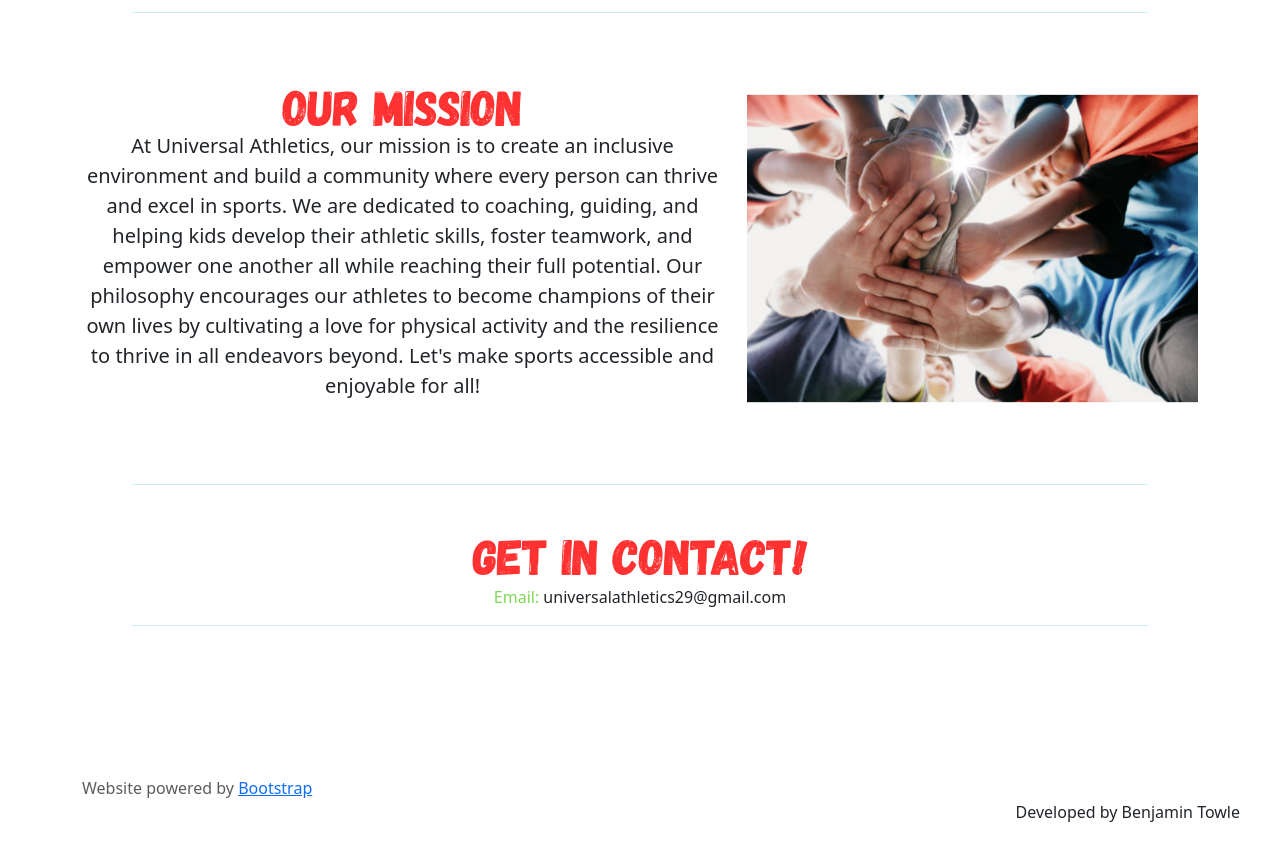
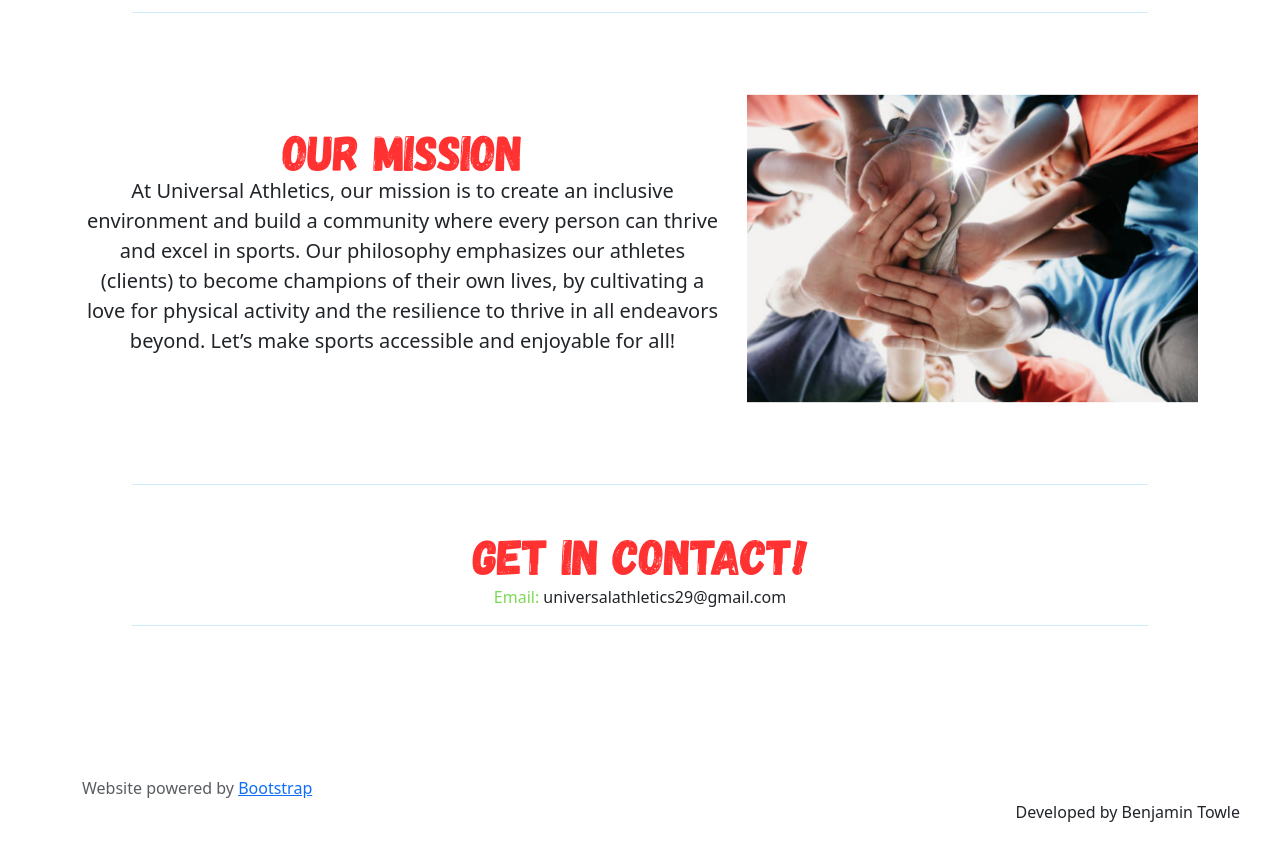
Before and after one commit to benjamintowle04/UA-MERN-Client, a React (Create React App) app: page / in a window 1280 px wide. Shown: the part 1300-2148 px from the top of the page. Built offline with nearby package versions, Linux system fonts and the light colour scheme.

Commit message:
Updated Mission Statement

```diff
--- a/src/components/HomePage.js
+++ b/src/components/HomePage.js
@@ -287,7 +287,7 @@ const HomePage = () => {
                     <div className="col-md-7">
                         <h2 className="featurette-heading fw-normal lh-1">Our Mission</h2>
                         <p className="lead">
-                            At Universal Athletics, our mission is to create an inclusive environment and build a community where every person can thrive and excel in sports. We are dedicated to coaching, guiding, and helping kids develop their athletic skills, foster teamwork, and empower one another all while reaching their full potential. Our philosophy encourages our athletes to become champions of their own lives by cultivating a love for physical activity and the resilience to thrive in all endeavors beyond. Let's make sports accessible and enjoyable for all!
+                        At Universal Athletics, our mission is to create an inclusive environment and build a community where every person can thrive and excel in sports. Our philosophy emphasizes our athletes (clients) to become champions of their own lives, by cultivating a love for physical activity and the resilience to thrive in all endeavors beyond. Let’s make sports accessible and enjoyable for all!
                         </p>
                     </div>
                     <div className="col-md-5">
```
